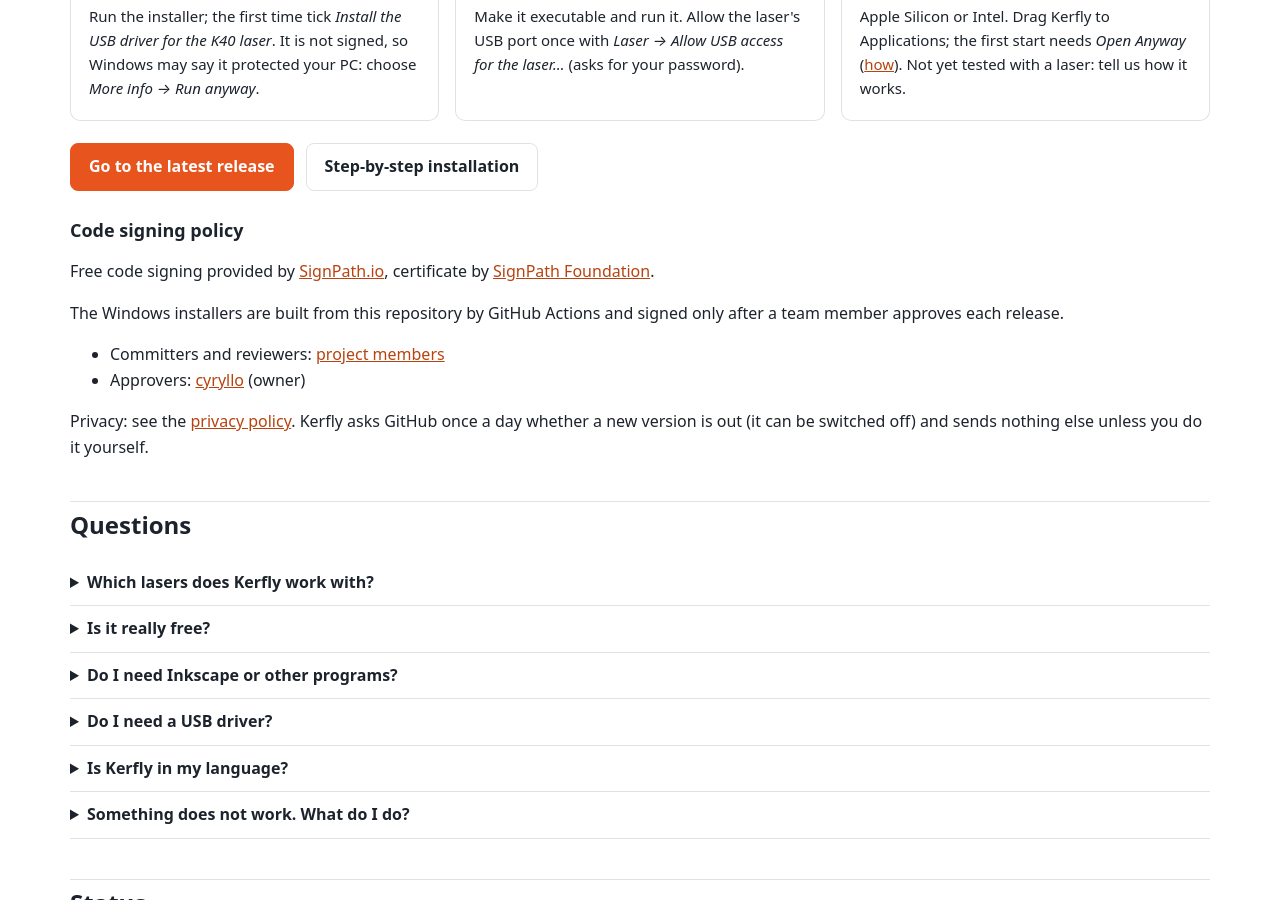
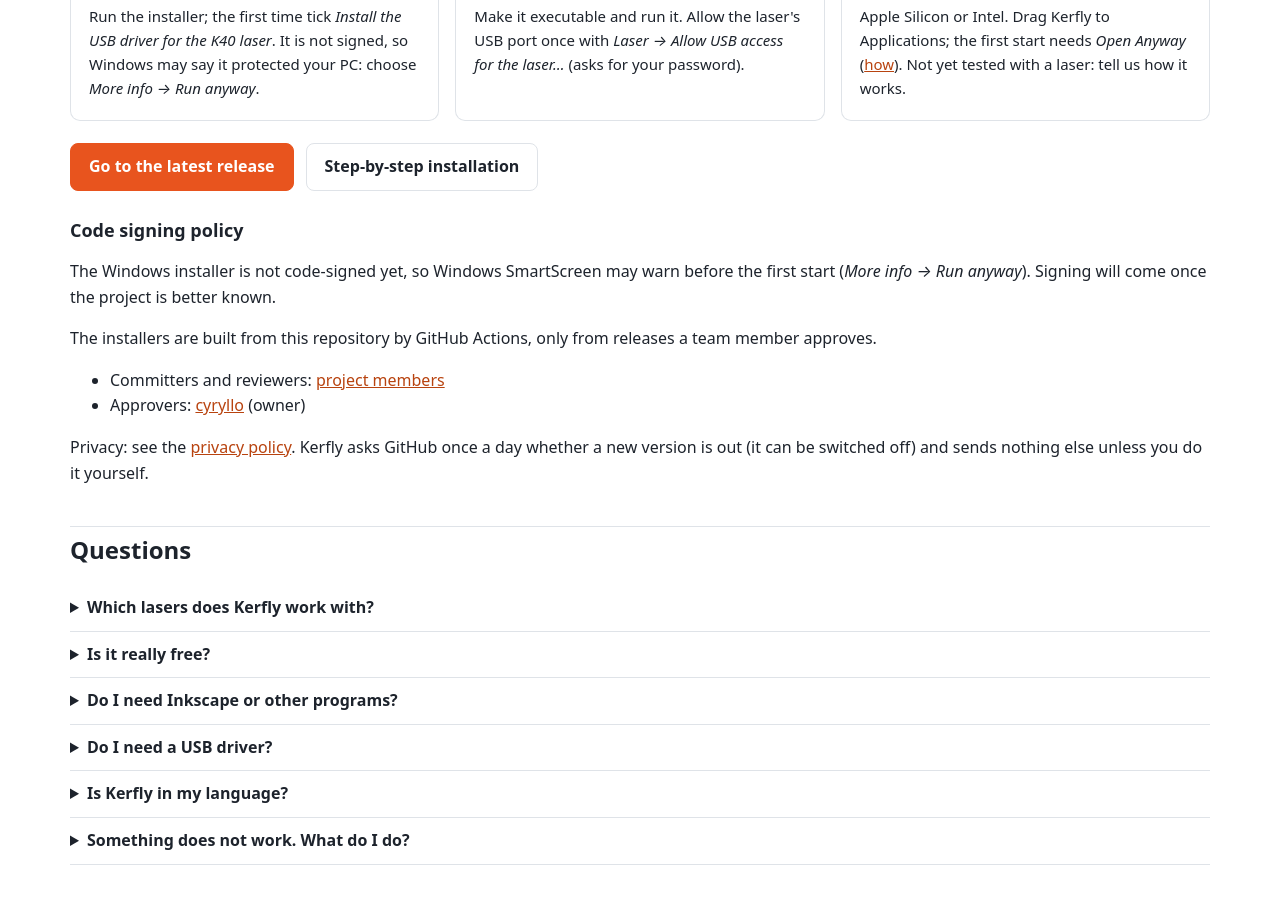
Before and after one commit to cyryllo/Kerfly, a Jekyll site: the page built from docs/index.md, in a window 1280 px wide and 900 px high, scrolled down 7169 px. Built offline with Jekyll 4.4.1, drawn with Linux system fonts in a browser that asks for light colours.

Commit message:
Code signing postponed (SignPath Foundation: the project is too young): README and website say the Windows installer is not signed yet (SmartScreen: More info → Run anyway); ROADMAP: sign once the project is better known, Certum as the paid fallback

```diff
--- a/docs/index.md
+++ b/docs/index.md
@@ -208,8 +208,8 @@ Kerfly drives a real machine with a laser, so "it seems to work" is not enough:
 
 <h3 id="code-signing">Code signing policy</h3>
 
-<p>Free code signing provided by <a href="https://about.signpath.io">SignPath.io</a>, certificate by <a href="https://signpath.org">SignPath Foundation</a>.</p>
-<p>The Windows installers are built from this repository by GitHub Actions and signed only after a team member approves each release.</p>
+<p>The Windows installer is not code-signed yet, so Windows SmartScreen may warn before the first start (<em>More info → Run anyway</em>). Signing will come once the project is better known.</p>
+<p>The installers are built from this repository by GitHub Actions, only from releases a team member approves.</p>
 <ul>
   <li>Committers and reviewers: <a href="{{ site.repo }}/graphs/contributors">project members</a></li>
   <li>Approvers: <a href="https://github.com/cyryllo">cyryllo</a> (owner)</li>
```
Also changed, not shown: ROADMAP.md (+3 -0 lines), docs/pl/index.md (+2 -2 lines), README.md, README_pl.md.
